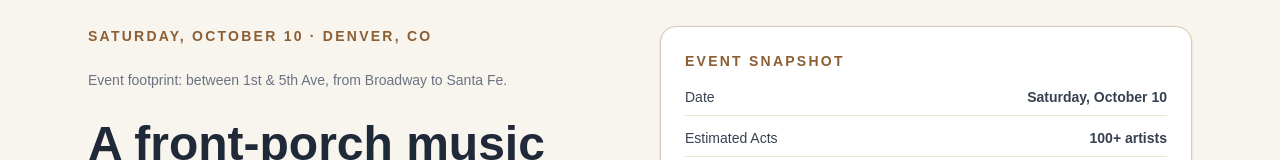
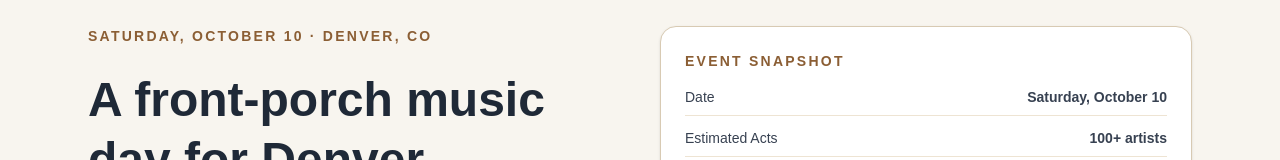
Before and after one commit to the97bradley/denver-porchfest, a Next.js app: page / in a window 1280 px wide. Shown: the part 445-605 px from the top of the page. Built offline with nearby package versions, Linux system fonts and the light colour scheme; no server answers.

Commit message:
Remove event footprint line from hero copy

```diff
--- a/src/app/page.tsx
+++ b/src/app/page.tsx
@@ -95,9 +95,6 @@ export default function Home() {
           <div className="space-y-6">
             <p className="text-sm font-semibold uppercase tracking-[0.16em] text-[#8b5e34]">
               Saturday, October 10 · Denver, CO
-            </p>
-            <p className="text-sm text-[#6b7280]">
-              Event footprint: between 1st & 5th Ave, from Broadway to Santa Fe.
             </p>
             <h1 className="text-4xl font-extrabold leading-tight text-[#1f2937] sm:text-5xl">
               A front-porch music day for Denver neighbors.
```
